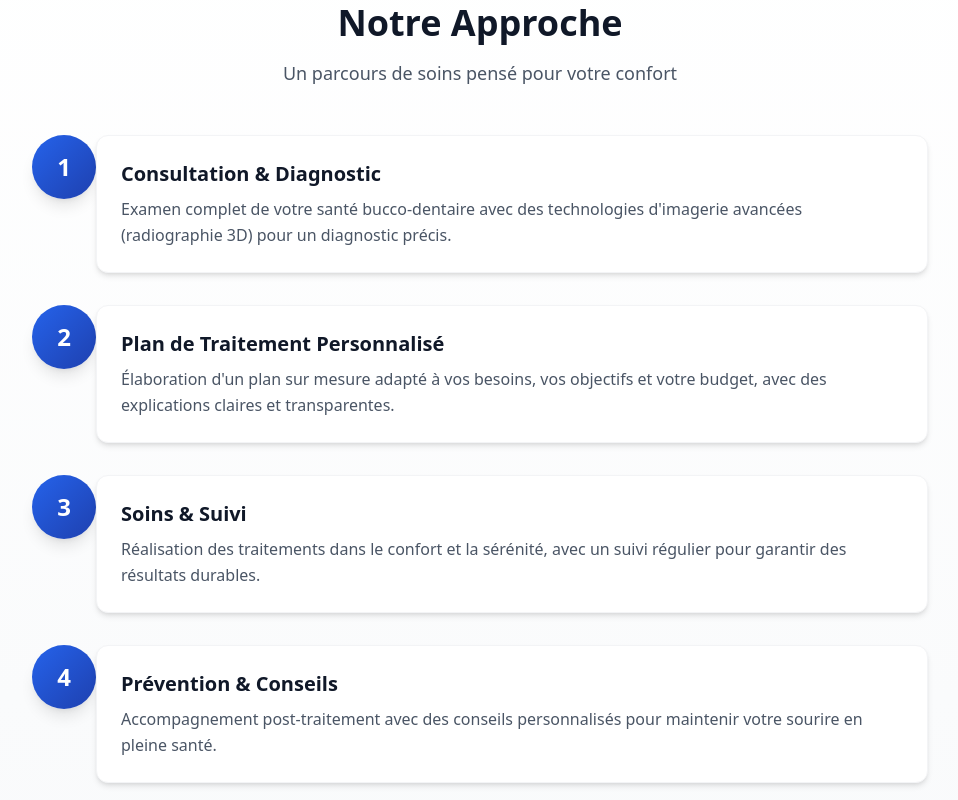
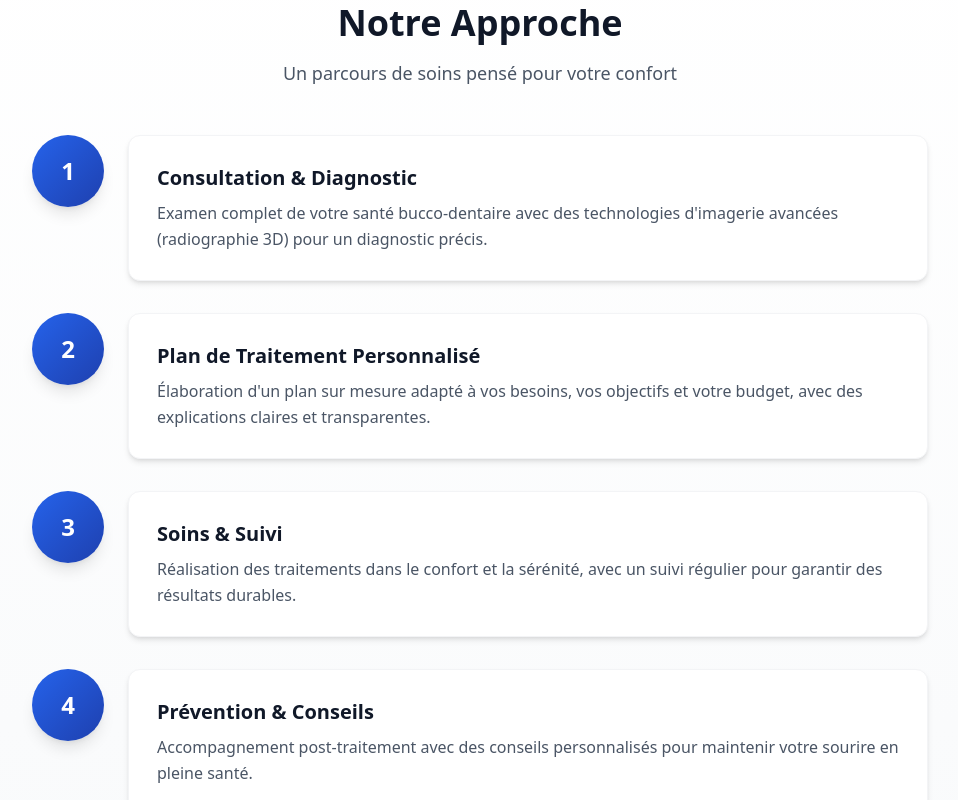
Before and after one commit to linuxboi/cabinet-dentaire, a React (Vite) app: page /a-propos in a window 1280 px wide. Shown: the part 1960-2760 px from the top of the page, without its empty margins (160-1118 px from the left). Built offline with nearby package versions, Linux system fonts and the light colour scheme.

Commit message:
first commit

```diff
--- a/src/pages/About.jsx
+++ b/src/pages/About.jsx
@@ -136,21 +136,21 @@ const About = () => {
             ].map((step, index) => (
               <motion.div
                 key={index}
-                className="flex flex-col sm:flex-row space-y-4 sm:space-y-0 sm:space-x-4 lg:space-x-6 items-start"
+                className="flex items-start space-x-5 lg:space-x-6"
                 initial={{ opacity: 0, x: -30 }}
                 whileInView={{ opacity: 1, x: 0 }}
                 viewport={{ once: true }}
                 transition={{ delay: index * 0.15, duration: 0.5 }}
               >
-                <div className="w-12 h-12 sm:w-14 sm:h-14 lg:w-16 lg:h-16 bg-gradient-to-br from-primary-600 to-primary-800 text-white rounded-full flex items-center justify-center text-xl sm:text-2xl font-bold flex-shrink-0 shadow-lg mx-auto sm:mx-0">
+                <div className="w-14 h-14 sm:w-16 sm:h-16 lg:w-18 lg:h-18 bg-gradient-to-br from-primary-600 to-primary-800 text-white rounded-full flex items-center justify-center text-xl sm:text-2xl font-bold flex-shrink-0 shadow-lg">
                   {step.num}
                 </div>
                 <motion.div
-                  className="flex-1 bg-white p-5 sm:p-6 rounded-xl shadow-md hover:shadow-xl transition-all duration-300 border border-gray-100"
+                  className="flex-1 bg-white p-6 sm:p-7 rounded-xl shadow-md hover:shadow-xl transition-all duration-300 border border-gray-100"
                   whileHover={{ scale: 1.02 }}
                 >
-                  <h3 className="text-lg sm:text-xl font-semibold text-gray-900 mb-2 text-center sm:text-left">{step.title}</h3>
-                  <p className="text-sm sm:text-base text-gray-600 leading-relaxed text-center sm:text-left">{step.desc}</p>
+                  <h3 className="text-lg sm:text-xl font-semibold text-gray-900 mb-2">{step.title}</h3>
+                  <p className="text-sm sm:text-base text-gray-600 leading-relaxed">{step.desc}</p>
                 </motion.div>
               </motion.div>
             ))}
--- a/src/pages/Home.jsx
+++ b/src/pages/Home.jsx
@@ -163,17 +163,17 @@ const Home = () => {
             ].map((item, index) => (
               <motion.div
                 key={index}
-                className="flex flex-col sm:flex-row space-y-3 sm:space-y-0 sm:space-x-4 bg-white p-5 sm:p-6 rounded-xl shadow-md hover:shadow-xl transition-all duration-300 border border-gray-100 group"
+                className="flex items-start space-x-4 sm:space-x-5 bg-white p-6 sm:p-7 rounded-xl shadow-md hover:shadow-xl transition-all duration-300 border border-gray-100 group"
                 initial={{ opacity: 0, x: index % 2 === 0 ? -30 : 30 }}
                 whileInView={{ opacity: 1, x: 0 }}
                 viewport={{ once: true }}
                 transition={{ delay: index * 0.1, duration: 0.5 }}
                 whileHover={{ scale: 1.02 }}
               >
-                <div className="w-14 h-14 sm:w-16 sm:h-16 mx-auto sm:mx-0 bg-gradient-to-br from-primary-500 to-primary-700 rounded-xl flex items-center justify-center text-white text-2xl sm:text-3xl flex-shrink-0 group-hover:scale-110 transition-transform duration-300 shadow-lg">
+                <div className="w-16 h-16 sm:w-18 sm:h-18 bg-gradient-to-br from-primary-500 to-primary-700 rounded-xl flex items-center justify-center text-white text-2xl sm:text-3xl flex-shrink-0 group-hover:scale-110 transition-transform duration-300 shadow-lg">
                   <item.icon />
                 </div>
-                <div className="text-center sm:text-left">
+                <div className="flex-1">
                   <h3 className="text-lg sm:text-xl font-semibold text-gray-900 mb-2">{item.title}</h3>
                   <p className="text-sm sm:text-base text-gray-600 leading-relaxed">{item.desc}</p>
                 </div>
```
